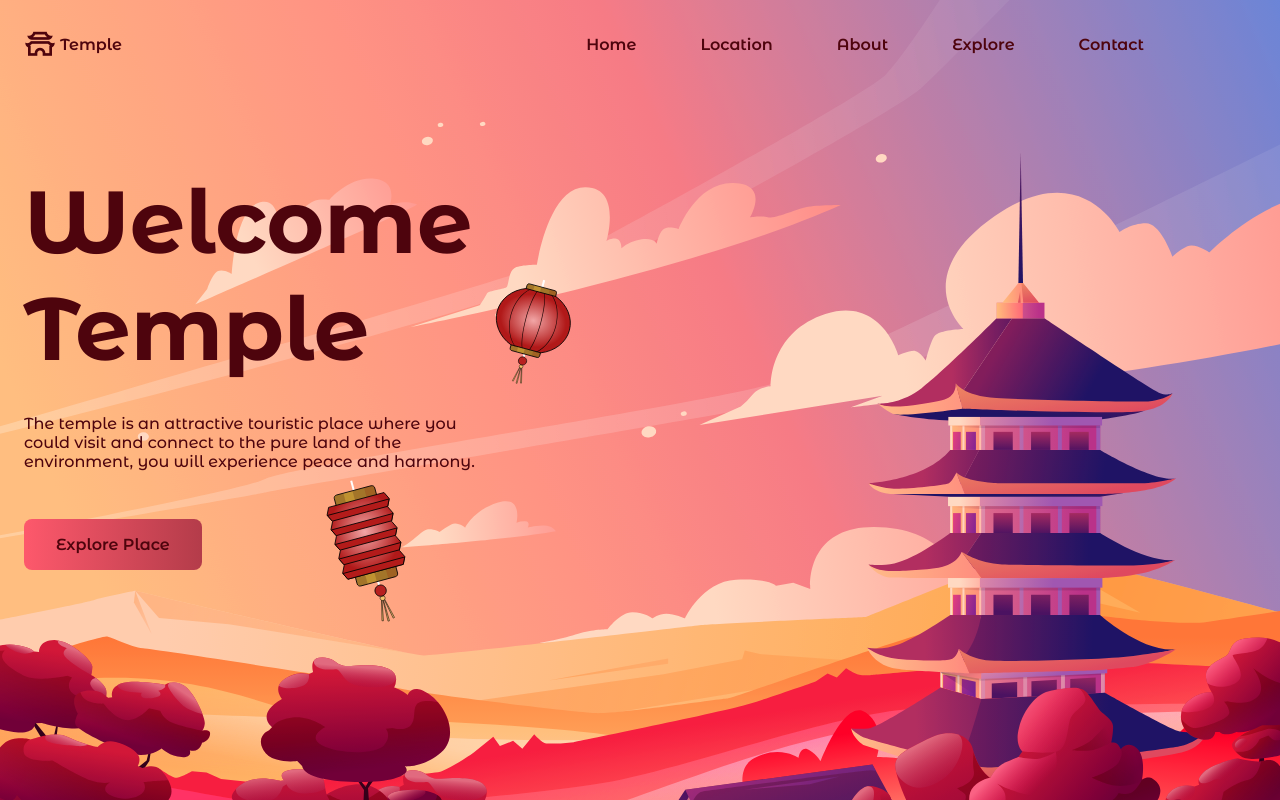
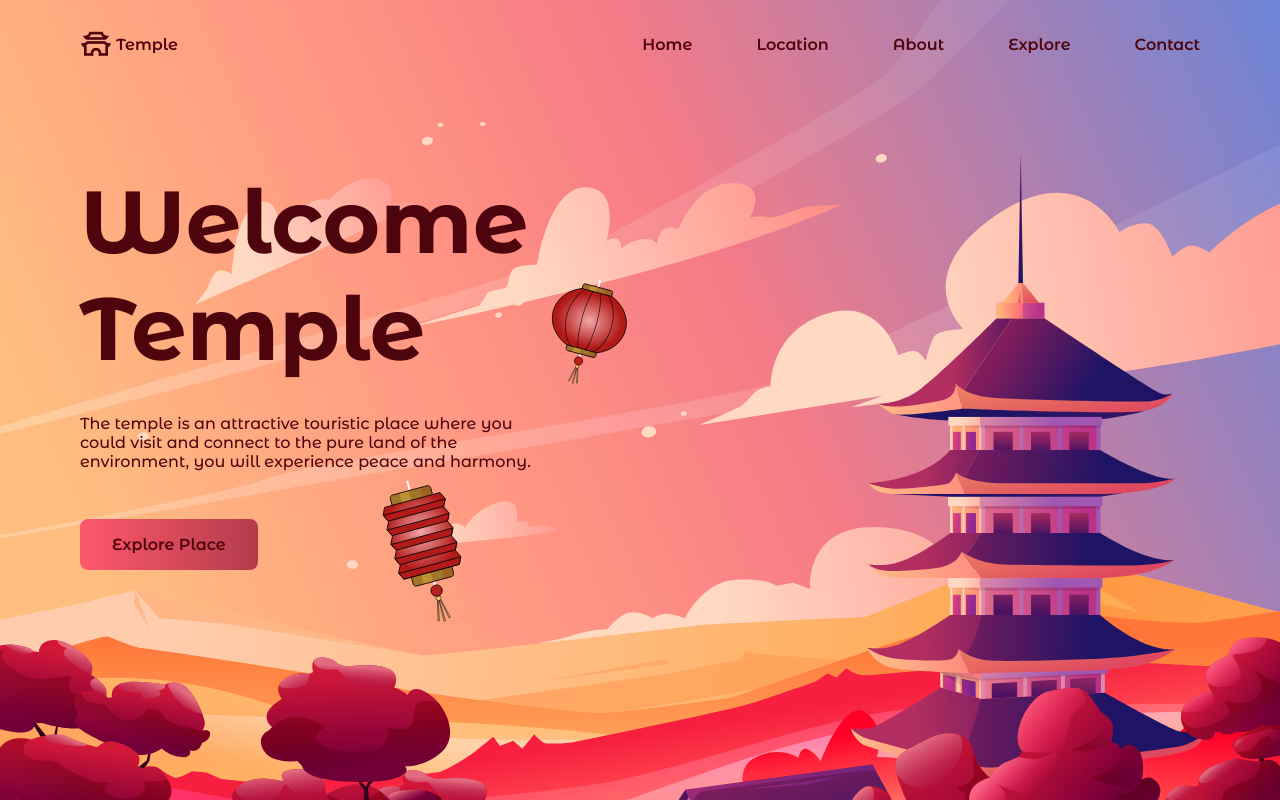
Before and after one commit to Lucyjim07/react-temple-design, a React (Vite) app: page / in a window 1280 px wide. Shown: the top 800 px of the page. Built offline with nearby package versions, Linux system fonts and the light colour scheme.

Commit message:
Mover estilos por conflictos en orden

```diff
--- a/src/components/Main/Main.css
+++ b/src/components/Main/Main.css
@@ -1,3 +1,7 @@
+.main {
+    overflow: hidden;
+}
+
 .home {
     position: relative;
 }
@@ -5,6 +9,11 @@
 .home__container {
     padding-top: 10.5rem;
     height: 100vh;
+}
+
+.container {
+    max-width: 1120px;
+    margin-inline: 1.5rem;
 }
 
 .home__bg {
--- a/src/index.css
+++ b/src/index.css
@@ -62,13 +62,3 @@ img {
   max-width: 100%;
   height: auto;
 }
-
-/*=============== REUSABLE CSS CLASSES ===============*/
-.container {
-  max-width: 1120px;
-  margin-inline: 1.5rem;
-}
-
-.main {
-  overflow: hidden;
-}
```
